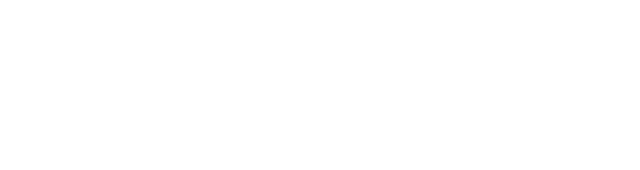
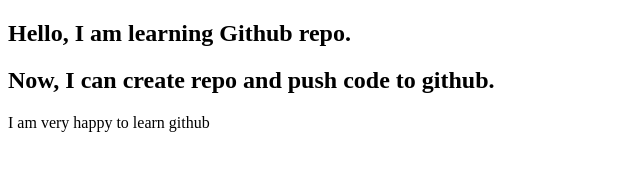
Before and after one commit to mhemon/my-second-repo, a plain HTML site: page index.html in a window 1280 px wide. Shown: the whole page, without its empty margins (0-640 px from the left). Drawn offline with Linux system fonts and the light colour scheme.

Commit message:
h2 added

```diff
--- a/index.html
+++ b/index.html
@@ -7,6 +7,8 @@
     <title>My second repo</title>
 </head>
 <body>
-
+    <h2>Hello, I am learning Github repo.</h2>
+    <h2>Now, I can create repo and push code to github.</h2>
+    <p>I am very happy to learn github</p>
 </body>
 </html>
```
